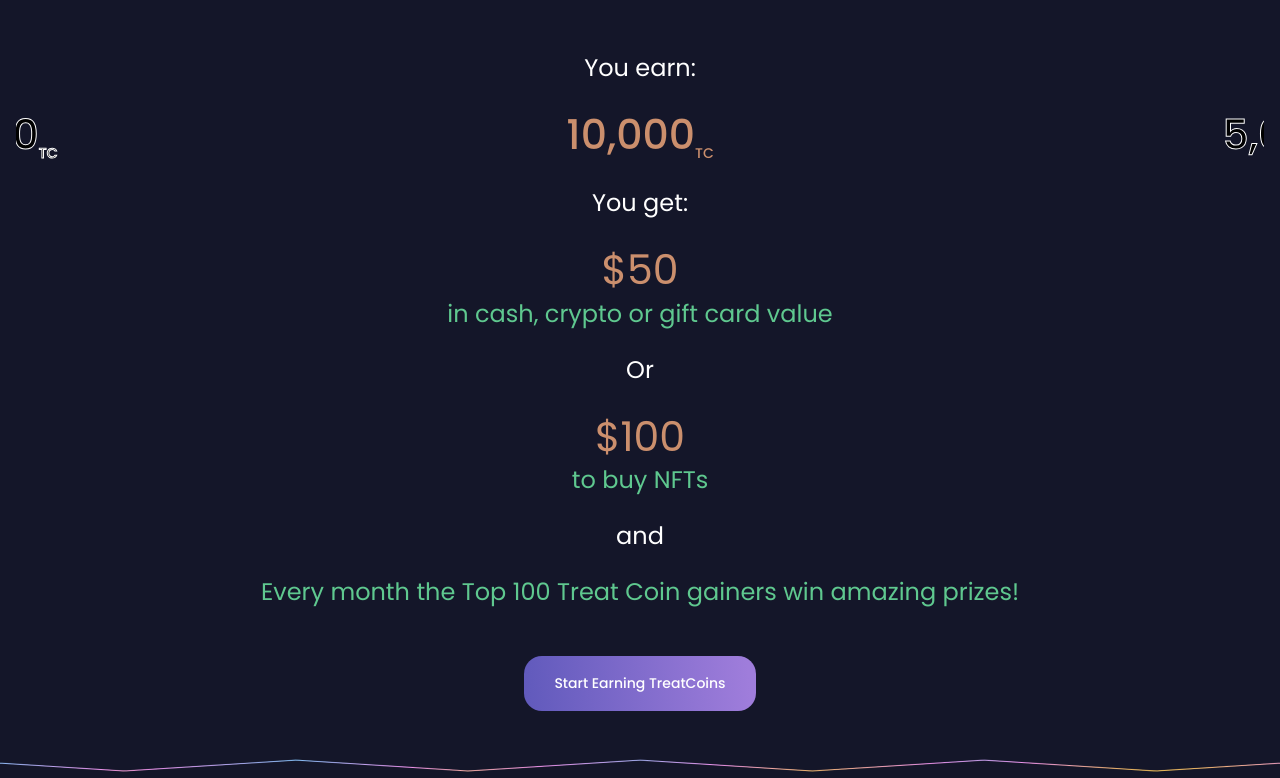
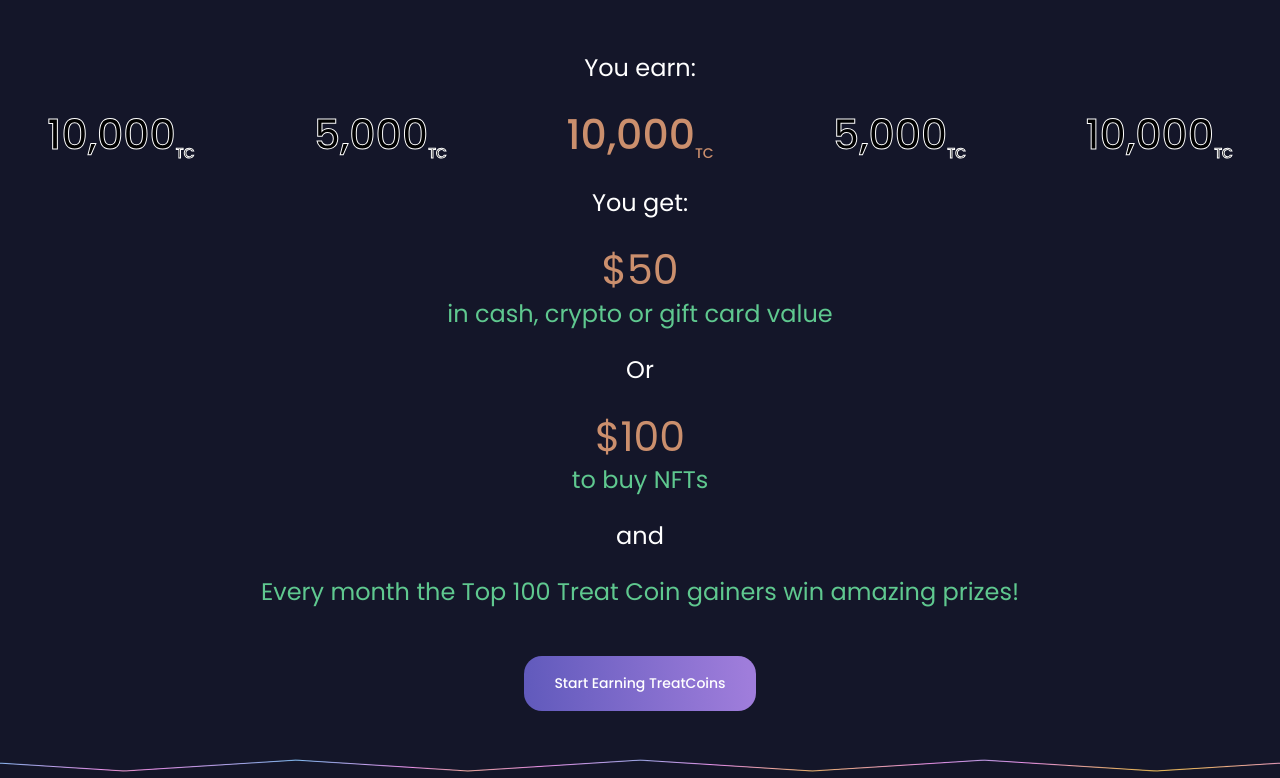
Before and after one commit to nikita0317/Ron, a React (Create React App) app: page / in a window 1280 px wide. Shown: the part 942-1720 px from the top of the page. Built offline with nearby package versions, Linux system fonts and the light colour scheme.

Commit message:
Fix responsive for swipercontainer

```diff
--- a/src/components/SwiperContainer.tsx
+++ b/src/components/SwiperContainer.tsx
@@ -7,8 +7,10 @@ import "swiper/css/pagination";
 import { FreeMode, Pagination } from "swiper";
 import { Typography } from "@mui/material";
 import { useEffect, useState } from "react";
+import { useTheme } from "@mui/styles";
 
 const SwiperContainer = () => {
+  const slidesPerView = [2, 3, 4, 5, 6];
   const [swiperData, setSwiperData] = useState<number[]>([]);
 
   const getData = async () => {
@@ -28,10 +30,12 @@ const SwiperContainer = () => {
     getData();
   }, []);
 
+  const theme = useTheme();
+
   return (
     <>
       <Swiper
-        slidesPerView={2}
+        slidesPerView={slidesPerView[0]}
         spaceBetween={50}
         freeMode={true}
         centeredSlides={true}
@@ -40,6 +44,20 @@ const SwiperContainer = () => {
           clickable: true,
         }}
         modules={[FreeMode, Pagination]}
+        breakpoints={{
+          600: {
+            slidesPerView: slidesPerView[0]
+          },
+          768: {
+            slidesPerView: slidesPerView[1]
+          },
+          992: {
+            slidesPerView: slidesPerView[2]
+          },
+          1200: {
+            slidesPerView: slidesPerView[3]
+          },
+        }}
         className="mySwiper"
       >
         {swiperData.map((item, i) => {
--- a/src/pages/home.tsx
+++ b/src/pages/home.tsx
@@ -221,19 +221,19 @@ const Home = () => {
                   <Box key={i}>
                     <Box className="award-lists-item">
                       <Box display="flex" alignItems="center" gap={2}>
-                        <Box className="award-lists-item-number">{item.id}</Box>
+                        <Box className="award-lists-item-number">#{item.id}</Box>
                         <Typography variant="h6" color="black">
                           <b>{item.name}</b>
                         </Typography>
                       </Box>
                       <Box>
-                        <Typography color="#8D31E4">{item.coin}</Typography>
+                        <Typography color="#8D31E4" fontWeight={700}>{item.coin}</Typography>
                         <Typography color="#141629" sx={{ opacity: 0.5 }}>
                           Treat Coins
                         </Typography>
                       </Box>
                       <Box>
-                        <Typography color="#8D31E4">{item.prize}</Typography>
+                        <Typography color="#8D31E4" fontWeight={700}>{item.prize}</Typography>
                         <Typography color="#141629" sx={{ opacity: 0.5 }}>
                           Prize
                         </Typography>
--- a/src/styles/global.css
+++ b/src/styles/global.css
@@ -304,6 +304,9 @@ body {
     display: flex;
     align-items: center;
     justify-content: center;
+    font-size: 14px;
+    font-weight: 600;
+    color: #691FD6;
 }
 
 .offer-container {
```
